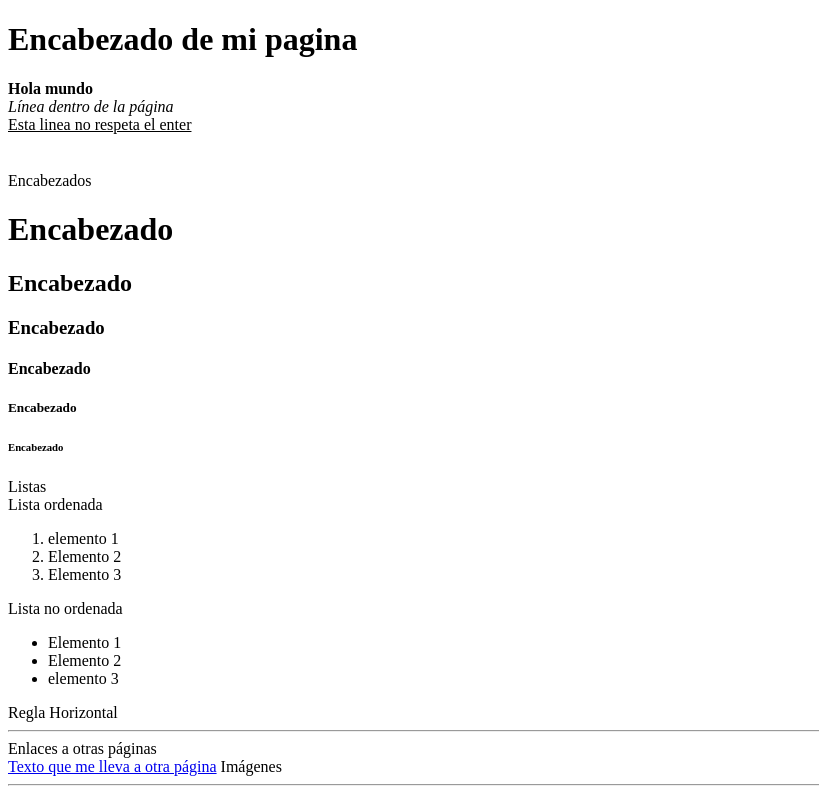
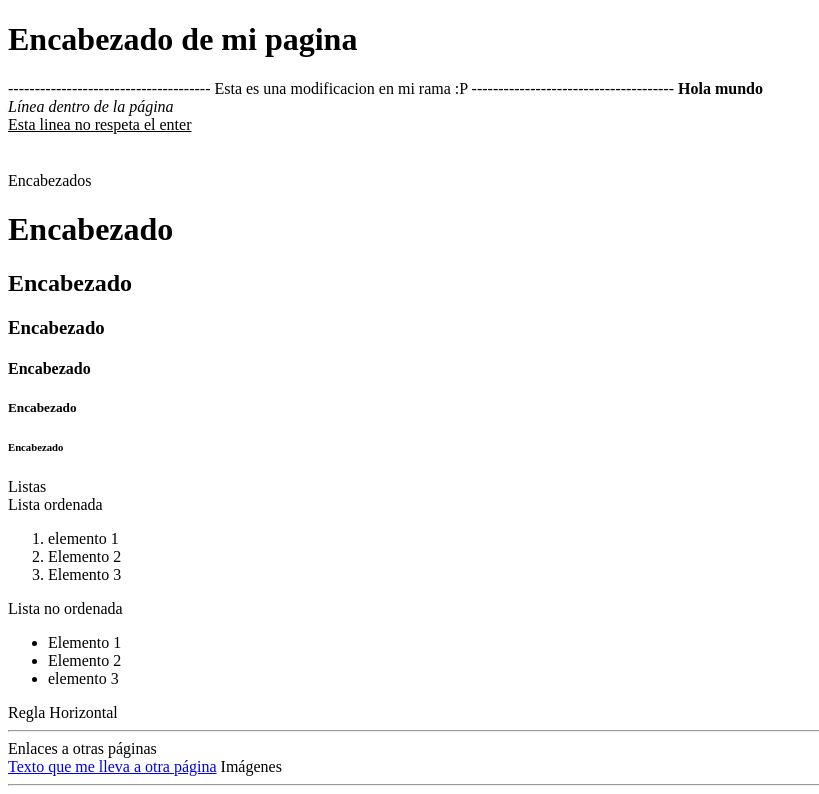
Before and after one commit to JoseRamonGraciaCalderon/pw219312, a plain HTML site: page index.html in a window 1280 px wide. Shown: the top 794 px of the page, without its empty margins (0-819 px from the left). Drawn offline with Linux system fonts and the light colour scheme.

Commit message:
cambios en mi rama

```diff
--- a/index.html
+++ b/index.html
@@ -7,6 +7,9 @@
 </head>
 <body>
 	<h1>Encabezado de mi pagina</h1>
+	--------------------------------------
+	Esta es una modificacion en mi rama :P
+	--------------------------------------
 	<b>Hola mundo </b> <br>
 	<i>L&iacute;nea dentro de la p&aacute;gina</i> <br>
 	<u>Esta linea no respeta el enter</u><br>
```
